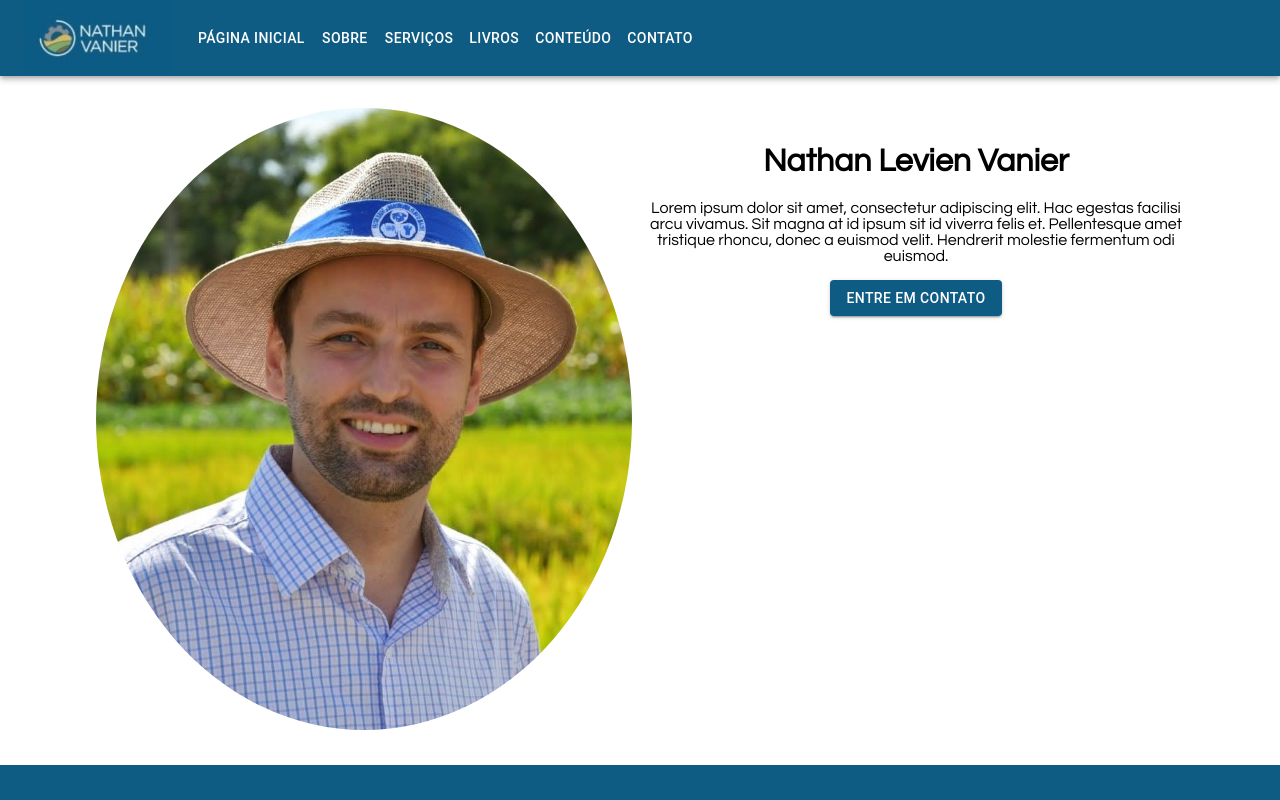
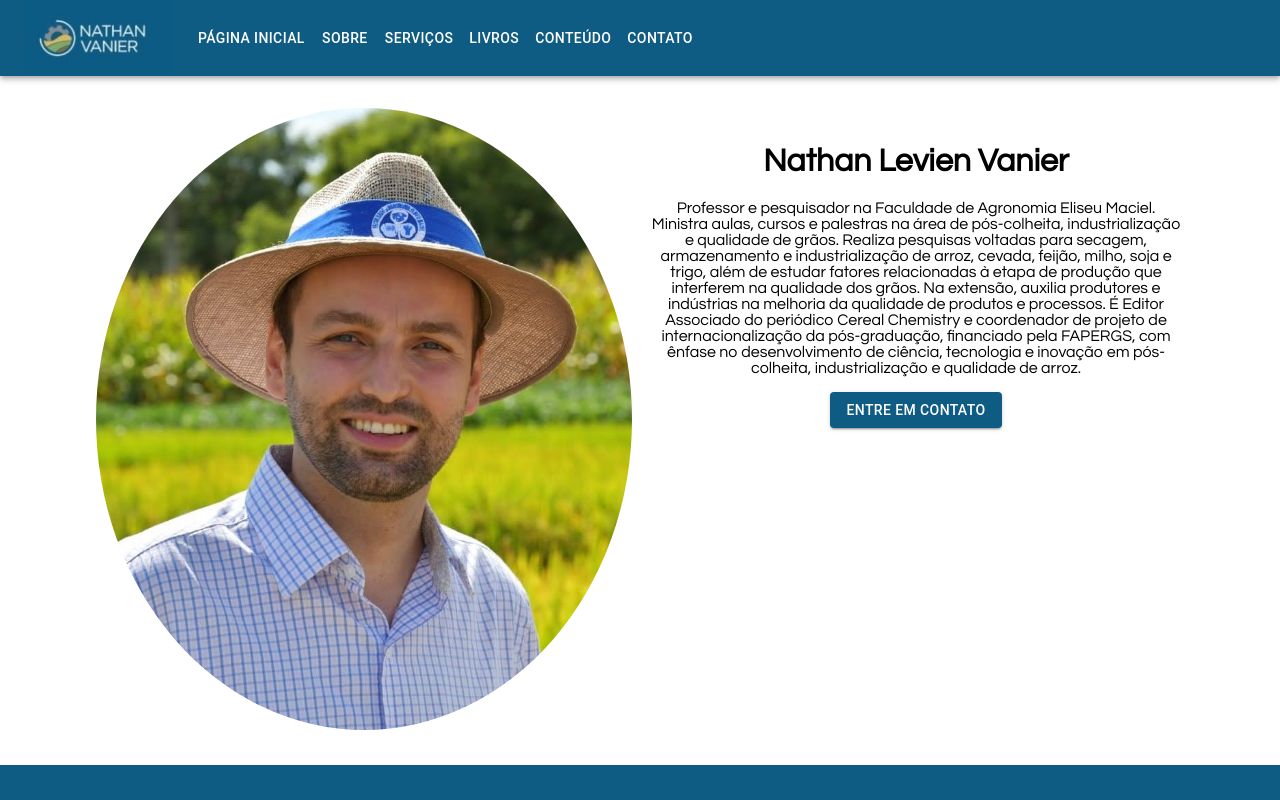
Before and after one commit to m4goth/nathan-personal-website, a React (Create React App) app: page / in a window 1280 px wide. Shown: the top 800 px of the page. Built offline with nearby package versions, Linux system fonts and the light colour scheme.

Commit message:
criando pagina dos serviços

```diff
--- a/package.json
+++ b/package.json
@@ -16,7 +16,7 @@
     "react-dom": "^18.2.0",
     "react-icons": "^4.4.0",
     "react-router-dom": "^6.3.0",
-    "react-scripts": "5.0.1",
+    "react-scripts": "^5.0.1",
     "styled-components": "^5.3.5",
     "web-vitals": "^2.1.4"
   },
--- a/src/components/Inicio.js
+++ b/src/components/Inicio.js
@@ -17,7 +17,7 @@ const Inicio = () => {
         &emsp;
         &emsp;
           <h1 className="tittle">Nathan Levien Vanier</h1>
-          <p className="paragraph">Lorem ipsum dolor sit amet, consectetur adipiscing elit. Hac egestas facilisi arcu vivamus. Sit magna at id ipsum sit id viverra felis et. Pellentesque amet tristique rhoncu, donec a euismod velit. Hendrerit molestie fermentum odi euismod.</p>
+          <p className="paragraph">Professor e pesquisador na Faculdade de Agronomia Eliseu Maciel. Ministra aulas, cursos e palestras na área de pós-colheita, industrialização e qualidade de grãos. Realiza pesquisas voltadas para secagem, armazenamento e industrialização de arroz, cevada, feijão, milho, soja e trigo, além de estudar fatores relacionadas à etapa de produção que interferem na qualidade dos grãos. Na extensão, auxilia produtores e indústrias na melhoria da qualidade de produtos e processos. É Editor Associado do periódico Cereal Chemistry e coordenador de projeto de internacionalização da pós-graduação, financiado pela FAPERGS, com ênfase no desenvolvimento de ciência, tecnologia e inovação em pós-colheita, industrialização e qualidade de arroz.</p>
           <Button variant="contained" className="button">Entre em contato</Button>
         </Grid>
       </Grid>
```
Also changed, not shown: src/pages/servicos_page.js (added), 1 other file (tests, documents, lock files or other folders).
